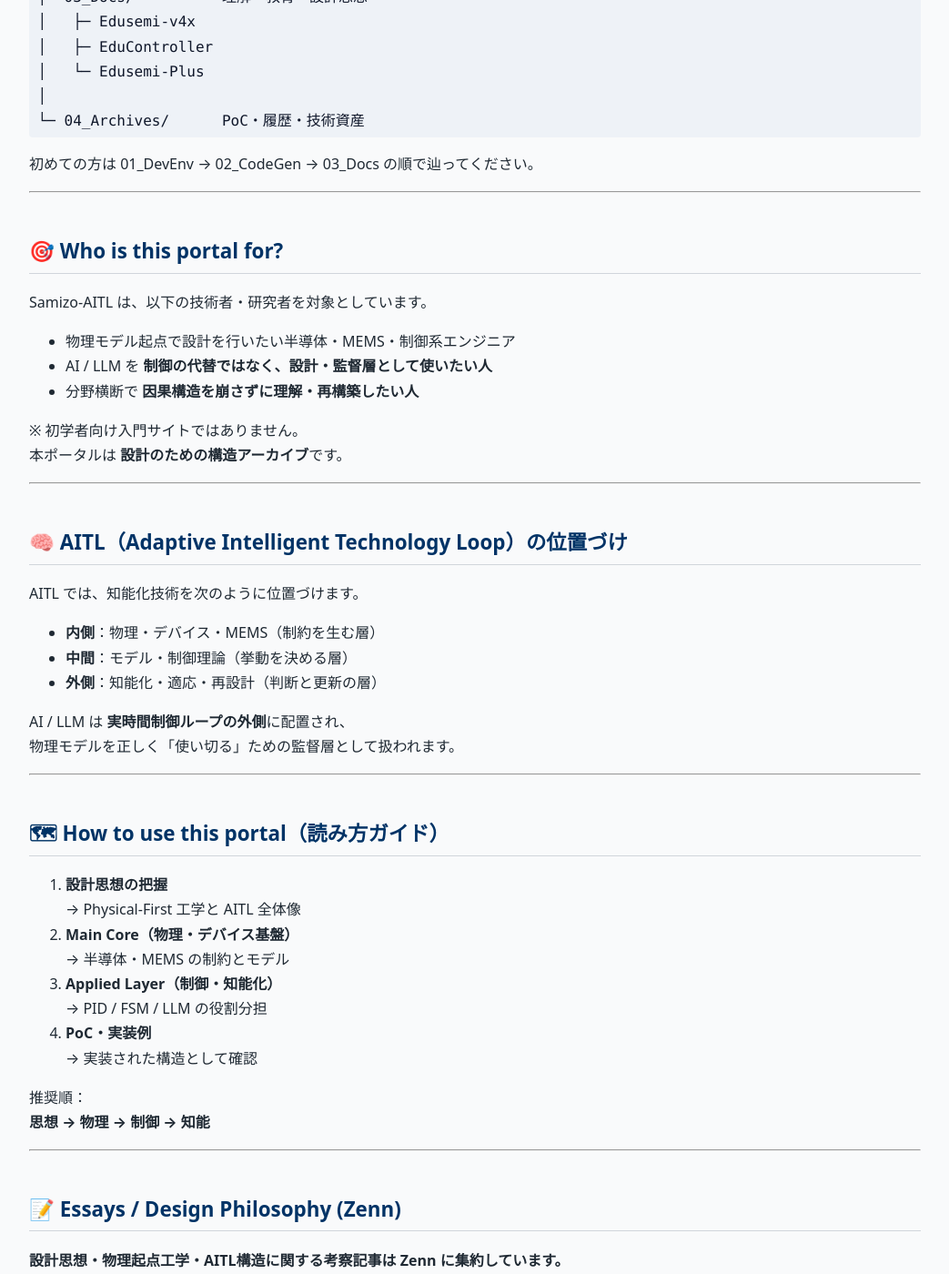
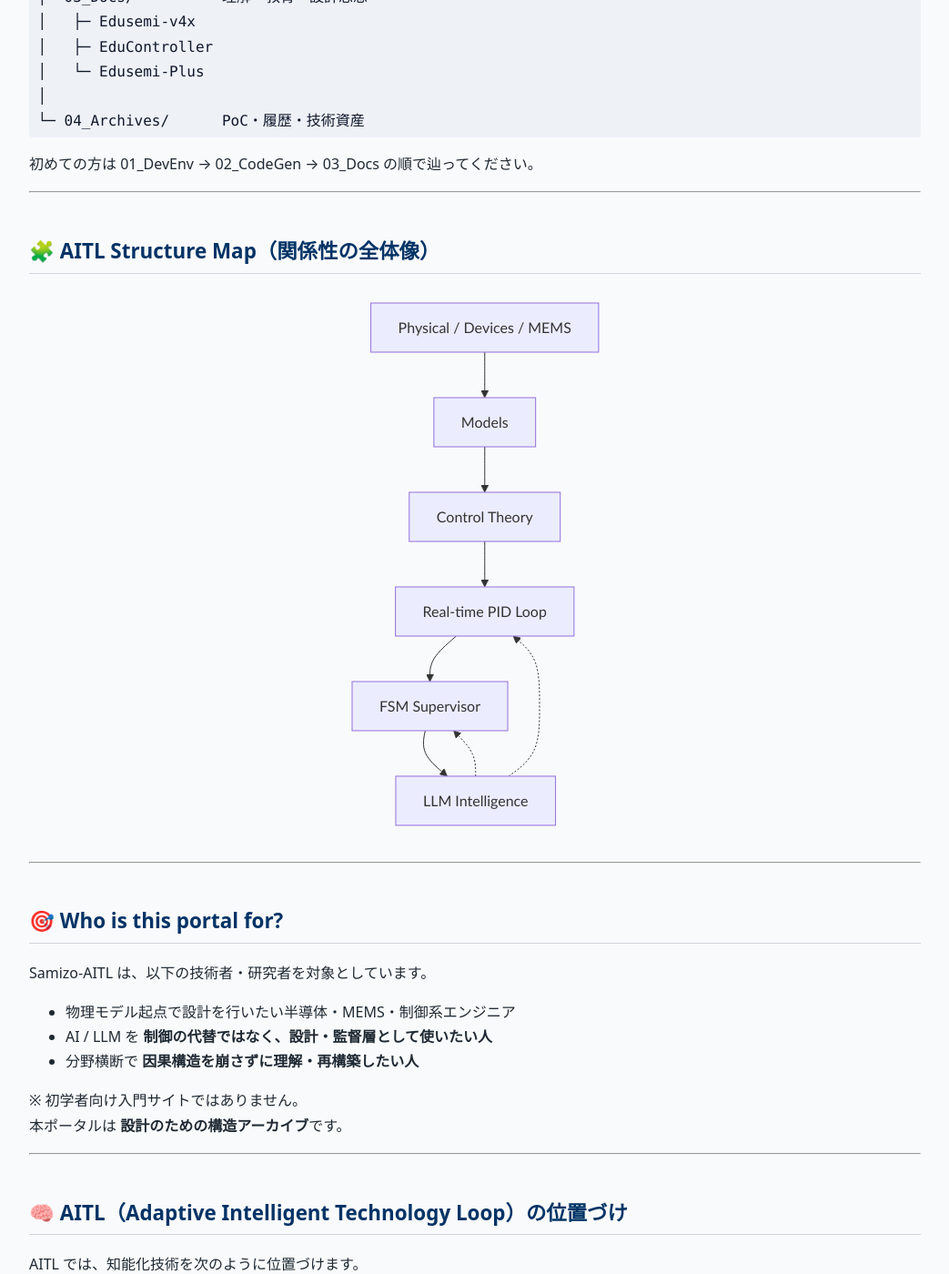
Before and after one commit to Samizo-AITL/Samizo-AITL.github.io, a Jekyll site: the page built from index.md, in a window 1280 px wide and 1400 px high, scrolled down 1268 px. Shown: the whole window at 91% size, without its empty margins (118-1161 px from the left). Built offline with Jekyll 4.4.1, drawn with Linux system fonts in a browser that asks for light colours.

Commit message:
Update index.md

````diff
--- a/index.md
+++ b/index.md
@@ -56,6 +56,21 @@ Samizo-AITL/
 
 初めての方は
 01_DevEnv → 02_CodeGen → 03_Docs の順で辿ってください。
+
+---
+
+## 🧩 AITL Structure Map（関係性の全体像）
+
+```mermaid
+flowchart TB
+  P[Physical / Devices / MEMS] --> M[Models]
+  M --> C[Control Theory]
+  C --> R[Real-time PID Loop]
+  R --> S[FSM Supervisor]
+  S --> I[LLM Intelligence]
+  I -.-> R
+  I -.-> S
+```
 
 ---
 
````
